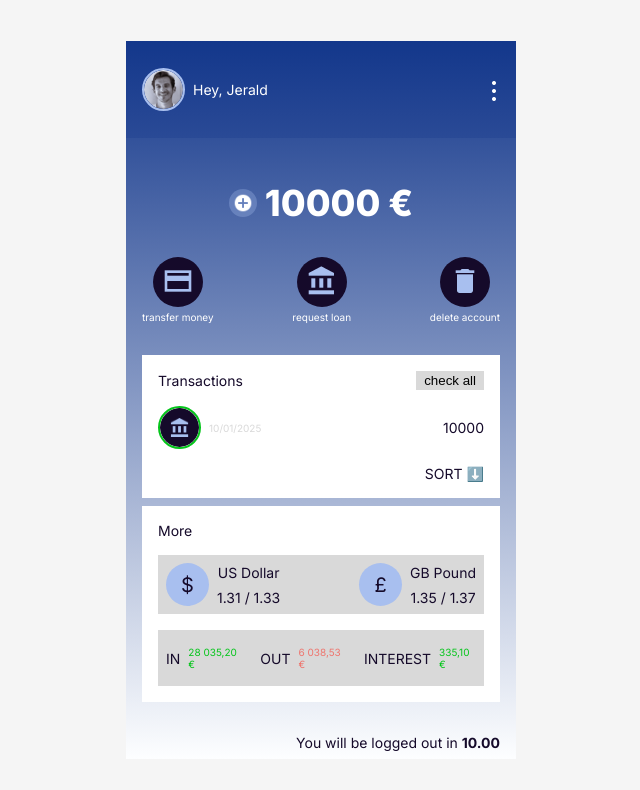
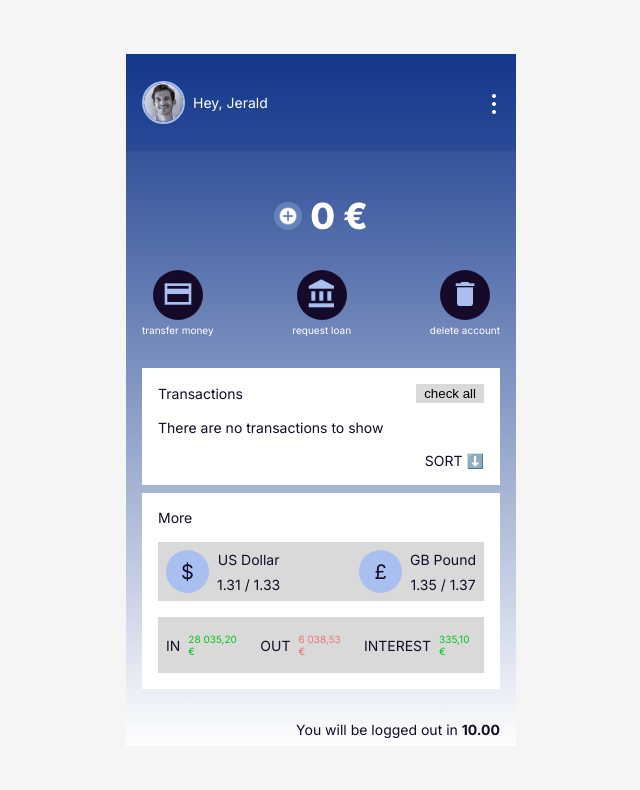
Before and after one commit to Oljas-Dev/bank-app, a React (Vite) app: page /home in a window 1280 px wide. Shown: the top 790 px of the page, without its empty margins (319-959 px from the left). Built offline with nearby package versions, Linux system fonts and the light colour scheme.

Commit message:
weekend development

```diff
--- a/src/App.tsx
+++ b/src/App.tsx
@@ -22,7 +22,7 @@ function App() {
                 path="newtransaction/:userId"
                 element={
                   <TransactionsProvider>
-                    <SendToForm loan={false} />
+                    <SendToForm />
                   </TransactionsProvider>
                 }
               />
@@ -30,7 +30,7 @@ function App() {
                 path="newloan"
                 element={
                   <TransactionsProvider>
-                    <SendToForm loan={true} />
+                    <SendToForm />
                   </TransactionsProvider>
                 }
               />
--- a/src/components/pages/SendToForm.tsx
+++ b/src/components/pages/SendToForm.tsx
@@ -9,13 +9,9 @@ type ParamsProps = {
   userId: string;
 };
 
-type SendToFormProps = {
-  loan: boolean;
-};
-
-export default function SendToForm({ loan }: SendToFormProps) {
+export default function SendToForm() {
   const { searchedUsers } = useContext(searchContext);
-  const { user: currentUser } = useCurrentUser();
+  const { user: currentUser, loan } = useCurrentUser();
 
   const { userId } = useParams<ParamsProps>();
 
--- a/src/components/ui/TransferUI.tsx
+++ b/src/components/ui/TransferUI.tsx
@@ -1,7 +1,3 @@
-import Icons from "./Icons";
-import backArrow from "../../../public/arrow_back.png";
-import backArrowRed from "../../../public/arrow_back_red.png";
-import archiveIcon from "../../../public/archive-line.png";
 import { useNavigate } from "react-router-dom";
 import {
   createContext,
@@ -11,11 +7,18 @@ import {
   useContext,
   useRef,
 } from "react";
+
+import Icons from "./Icons";
+import backArrow from "../../../public/arrow_back.png";
+import backArrowRed from "../../../public/arrow_back_red.png";
+import archiveIcon from "../../../public/archive-line.png";
 import { searchContext } from "../../context/searchContext";
 import { reactChildren } from "../../types/children";
 import { useTransactions } from "../../context/transactionsContext";
 import { useCurrentUser } from "../../context/currentUser";
 import { Movements } from "../../types/interfaces";
+import loanImg from "../../../public/users/loan.png";
+import { generateId } from "../../helpers/RandomId";
 
 interface TransferProps {
   inputError: boolean;
@@ -70,6 +73,7 @@ function Input() {
 }
 
 function SendTo() {
+  const { loan } = useCurrentUser();
   const navigate = useNavigate();
 
   return (
@@ -80,14 +84,16 @@ function SendTo() {
         alt="back"
         fn={() => navigate(-1)}
       />
-      <h3 className="link__board">Send money to</h3>
+      <h3 className="link__board">
+        {loan ? "Request new loan" : "Send money to"}
+      </h3>
       <Icons src={archiveIcon} alt="archive" classes="img" />
     </div>
   );
 }
 
 function ButtonAndMessage() {
-  const { onSend } = useCurrentUser();
+  const { onSend, onLoan, loan, user } = useCurrentUser();
   const { inputValid, sending } = useTransactions();
   const { currentRecepient } = useContext(searchContext);
 
@@ -100,18 +106,24 @@ function ButtonAndMessage() {
     const enteredMessage = message.current!.value;
 
     const sendingObject: Movements = {
-      type: "sending",
-      amount: -sending,
-      sendTo: currentRecepient!.name,
-      id: currentRecepient!.id,
-      img: currentRecepient!.avatar,
+      type: loan ? "sending" : "receiving",
+      amount: loan ? sending : -sending,
+      sendTo: loan ? user!.name : currentRecepient!.name,
+      id: generateId(),
+      img: loan ? loanImg : currentRecepient!.avatar,
       message: enteredMessage,
       date: "21/03/2025",
     };
 
-    onSend(sendingObject);
+    if (loan) {
+      onLoan(sendingObject);
+    } else {
+      onSend(sendingObject);
+    }
+
     navigate("/home");
   }
+
   return (
     <form
       typeof="submit"
@@ -124,7 +136,14 @@ function ButtonAndMessage() {
         ref={message}
         maxLength={50}
       />
-      <button className={inputValid ? "negative__bg" : ""}>send money</button>
+      <button
+        className={
+          inputValid ? `${loan ? "positive__bg" : "negative__bg"}` : ""
+        }
+        disabled={!inputValid}
+      >
+        {loan ? "send request" : "send money"}
+      </button>
     </form>
   );
 }
--- a/src/components/ui/options/Options.tsx
+++ b/src/components/ui/options/Options.tsx
@@ -8,7 +8,7 @@ import { useEffect, useState } from "react";
 
 export default function Options() {
   const [path, setPath] = useState("");
-  const { balance } = useCurrentUser();
+  const { balance, setLoan } = useCurrentUser();
 
   const iconsData = {
     transfer: {
@@ -45,10 +45,9 @@ export default function Options() {
   function handlePath() {
     if (balance <= 0) {
       toast.error("Insufficient money to proceed, try to request loan");
-      console.log(path);
     } else {
       setPath("/newtransaction");
-      console.log(path);
+      setLoan(false);
     }
   }
   return (
@@ -63,6 +62,7 @@ export default function Options() {
         imgObj={iconsData.requestLoan.image}
         info={iconsData.requestLoan.info}
         path="/newloan"
+        fn={() => setLoan(true)}
       />
       <OptionsIcon
         imgObj={iconsData.deleteAcc.image}
--- a/src/components/ui/transactions/Board.tsx
+++ b/src/components/ui/transactions/Board.tsx
@@ -1,8 +1,10 @@
+// import { useState } from "react";
 import { useCurrentUser } from "../../../context/currentUser";
 import Modal from "../Modal";
 import Details from "./Details";
 
 export default function TransactionsBoard() {
+  // const [sorting, setSorting] = useState(false);
   const { user } = useCurrentUser();
 
   return (
@@ -14,7 +16,8 @@ export default function TransactionsBoard() {
       {user!.transactions!.length === 0 ? (
         <p>There are no transactions to show</p>
       ) : (
-        user?.transactions?.map((t) => (
+        user?.transactions
+          ?.map((t) => (
             <Details
               key={t.id}
               img={{ src: t.img, alt: t.sendTo }}
@@ -23,6 +26,7 @@ export default function TransactionsBoard() {
               message={t.message}
             />
           ))
+          .reverse()
       )}
       <div className="txt-right cursor">SORT ⬇️</div>
     </Modal.Window>
--- a/src/components/ui/transactions/MoneyInput.tsx
+++ b/src/components/ui/transactions/MoneyInput.tsx
@@ -4,14 +4,14 @@ import { useTransactions } from "../../../context/transactionsContext";
 
 export default function MoneyInput() {
   const [newBalance, setNewBalance] = useState(0);
-  const { balance } = useCurrentUser();
+  const { balance, loan } = useCurrentUser();
   const { inputError, setInputError, setInputValid, setSending } =
     useTransactions();
 
   function handleChange(e: number) {
     if (e > 0) {
       setInputValid(true);
-      setNewBalance(balance - e);
+      setNewBalance(loan ? balance + e : balance - e);
       setSending(e);
     } else {
       setInputValid(false);
--- a/src/context/currentUser.tsx
+++ b/src/context/currentUser.tsx
@@ -1,4 +1,10 @@
-import { createContext, useContext, useState } from "react";
+import {
+  createContext,
+  Dispatch,
+  SetStateAction,
+  useContext,
+  useState,
+} from "react";
 
 import { reactChildren } from "../types/children";
 import { Movements, UserData } from "../types/interfaces";
@@ -6,7 +12,7 @@ import user1Avatar from "../../public/users/user_1.png";
 // import user2Avatar from "../../public/users/user_2.png";
 // import user3Avatar from "../../public/users/user_3.png";
 // import depo from "../../public/users/depo.png";
-import loan from "../../public/users/loan.png";
+// import loanImg from "../../public/users/loan.png";
 
 interface CurrentUserProps {
   user?: UserData;
@@ -15,26 +21,31 @@ interface CurrentUserProps {
   onSend: (obj: Movements) => void;
   onLoan: (obj: Movements) => void;
   balance: number;
+  loan: boolean;
+  setLoan: Dispatch<SetStateAction<boolean>>;
 }
+
+type userProps = UserData | null;
 
 const currentUserContext = createContext<CurrentUserProps>(
   {} as CurrentUserProps
 );
 
 export function CurrentUser({ children }: reactChildren) {
+  const [loan, setLoan] = useState(false);
   const [updatedBalance, setUpdatedBalance] = useState([
-    {
-      type: "receiving",
-      amount: 10000,
-      sendTo: "",
-      id: "1200",
-      img: loan,
-      message: "",
-      date: "10/01/2025",
-    },
+    // {
+    //   type: "receiving",
+    //   amount: 10000,
+    //   sendTo: "",
+    //   id: "1200",
+    //   img: loanImg,
+    //   message: "",
+    //   date: "10/01/2025",
+    // },
   ]);
 
-  const user = {
+  const user: userProps = {
     name: "Jerald Hitrow",
     email: "test@test.com",
     avatar: user1Avatar,
@@ -47,8 +58,8 @@ export function CurrentUser({ children }: reactChildren) {
   let balance;
 
   if (updatedBalance.length > 0) {
-    balance = user?.transactions
-      ?.map((el) => el.amount)
+    balance = user.transactions
+      .map((el) => el.amount)
       .reduce((acc, curr) => acc + curr, 0);
   } else {
     balance = 0;
@@ -64,7 +75,16 @@ export function CurrentUser({ children }: reactChildren) {
 
   return (
     <currentUserContext.Provider
-      value={{ user, updatedBalance, firstName, onSend, onLoan, balance }}
+      value={{
+        user,
+        updatedBalance,
+        firstName,
+        onSend,
+        onLoan,
+        balance,
+        loan,
+        setLoan,
+      }}
     >
       {children}
     </currentUserContext.Provider>
@@ -80,42 +100,3 @@ export function useCurrentUser() {
 
   return context;
 }
-
-// [
-// {
-//   type: "sending",
-//   amount: -5000,
-//   sendTo: "Kate Cooper",
-//   id: "1002",
-//   img: user2Avatar,
-//   message: "",
-//   date: "today",
-// },
-// {
-//   type: "sending",
-//   amount: -1000,
-//   sendTo: "Michael Rogers",
-//   id: "1003",
-//   img: user3Avatar,
-//   message: "",
-//   date: "31/01/2025",
-// },
-// {
-//   type: "receiving",
-//   amount: 10000,
-//   sendTo: "",
-//   id: "1100",
-//   img: depo,
-//   message: "",
-//   date: "15/01/2025",
-// },
-// {
-//   type: "receiving",
-//   amount: 10000,
-//   sendTo: "",
-//   id: "1200",
-//   img: loan,
-//   message: "",
-//   date: "10/01/2025",
-// },
-// ],
--- /dev/null
+++ b/src/helpers/RandomId.tsx
@@ -0,0 +1,8 @@
+export function generateId() {
+  return "xxxxxxxx-xxxx".replace(/[xy]/g, function (c) {
+    const r = (Math.random() * 16) | 0;
+    const v = c == "x" ? r : (r & 0x3) | 0x8;
+
+    return v.toString(12);
+  });
+}
--- a/src/tempUserObjects/UserObjects.tsx
+++ b/src/tempUserObjects/UserObjects.tsx
@@ -4,8 +4,8 @@ import { UserData } from "../types/interfaces";
 const users: UserData[] = Array.from({ length: 8 }, () => createRandomUser());
 
 function createRandomUser() {
-  const sex = faker.person.sex();
-  const name = faker.person.fullName(sex);
+  // const sex = faker.person.sex();
+  const name = faker.person.fullName();
   return {
     name: name,
     email: faker.internet.email(),
```
Lines whose indentation alone changed are shown as unchanged.
